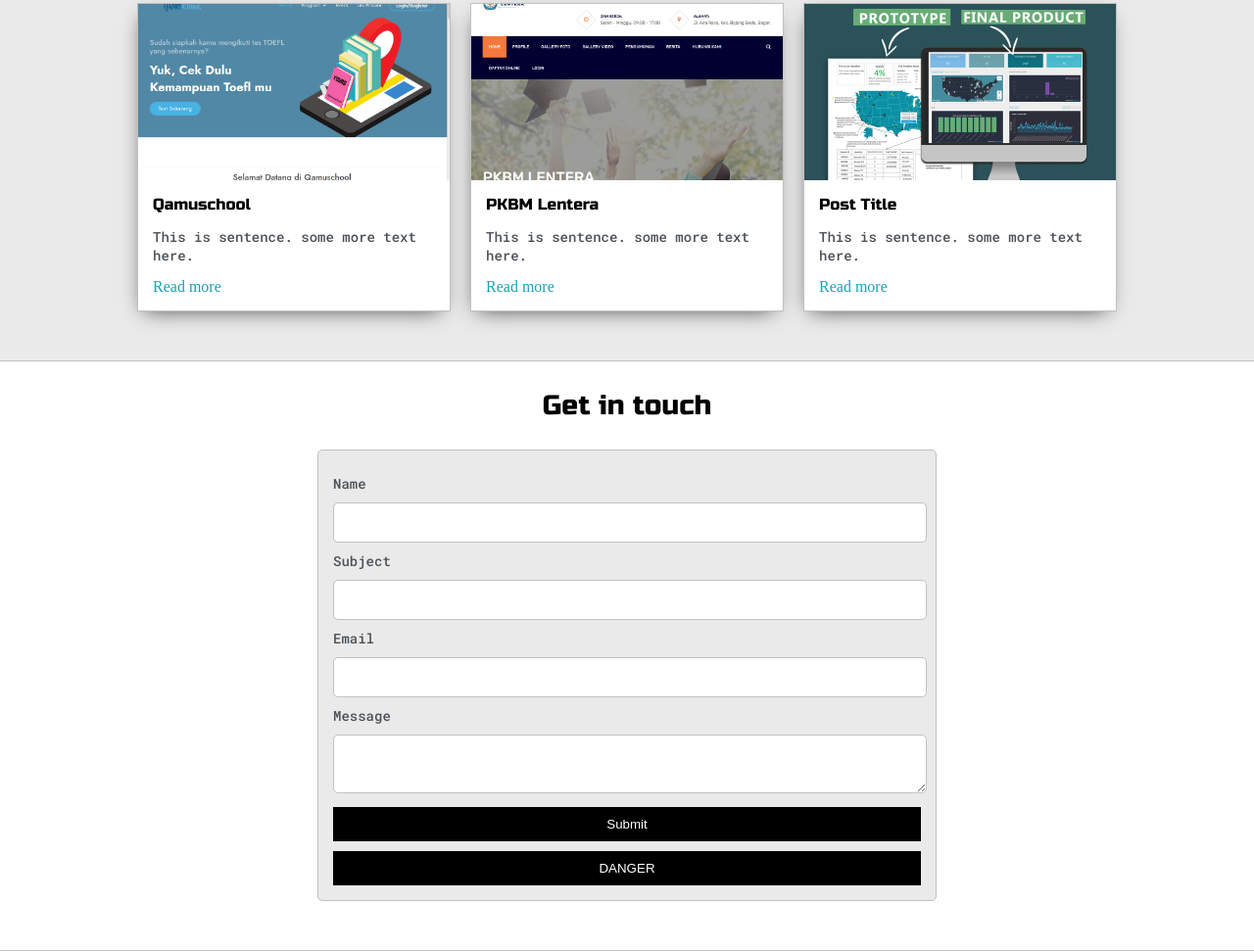
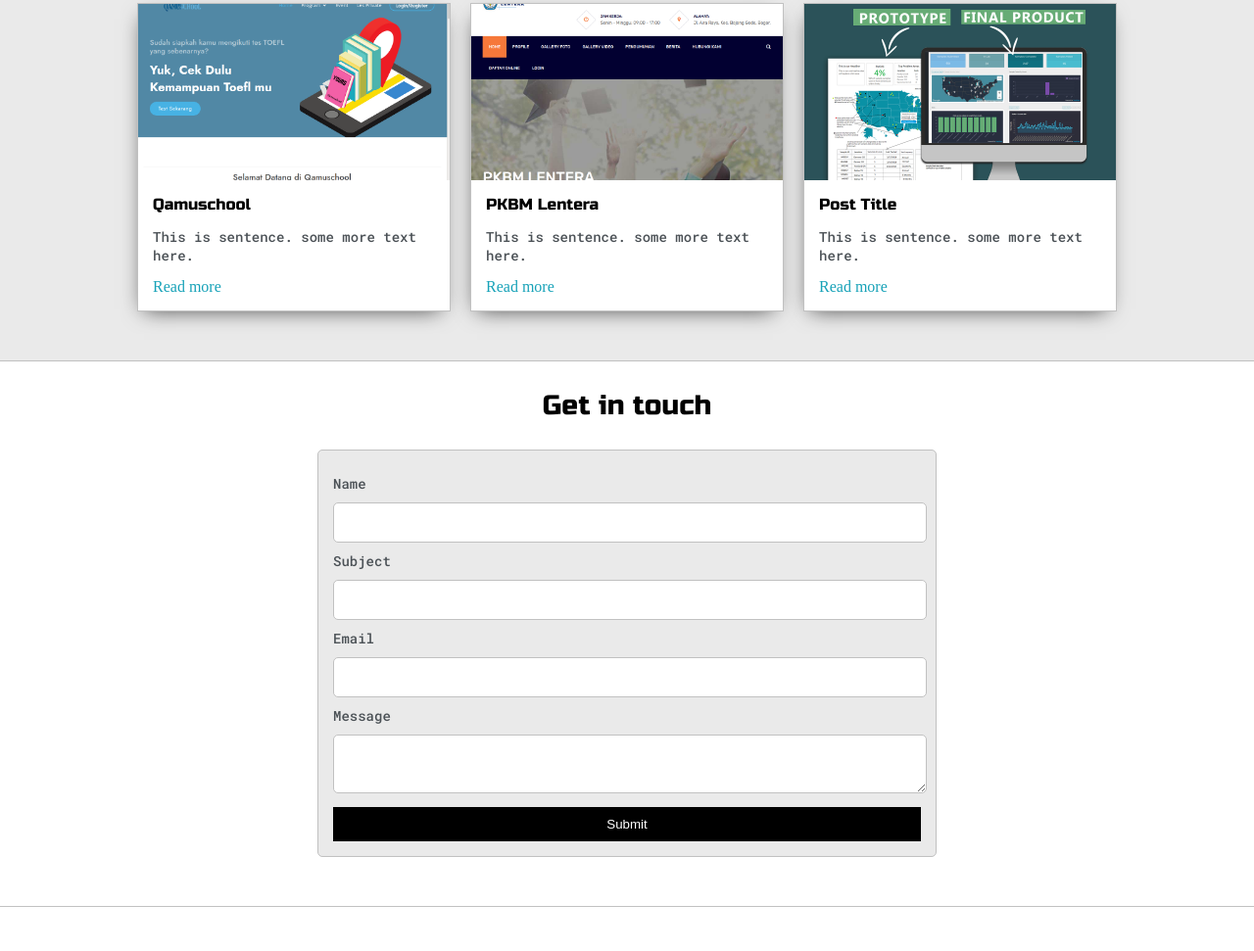
Before and after one commit to andikarach/my-portfolio, a plain HTML site: page index.html in a window 1280 px wide. Shown: the part 1346-2317 px from the top of the page at 98% size. After the commit the page ends 2272 px from the top, so only its background shows below. Drawn offline with nearby package versions, Linux system fonts and the light colour scheme.

Commit message:
change button submit

```diff
--- a/index.html
+++ b/index.html
@@ -150,8 +150,8 @@
 				<label>Message</label>
 				<textarea class="input-field" id="message"></textarea>
 
-				<button id="submit-btn" type="submit" id="submit">Submit</button>
-				<button id="submit-btn" type="button" class="sendMail">DANGER</button>
+<!-- 				<button id="submit-btn" type="submit" id="submit">Submit</button> -->
+				<button id="submit-btn" type="button" class="sendMail">Submit</button>
 			</form>
 		</div>
 	</section>
```
